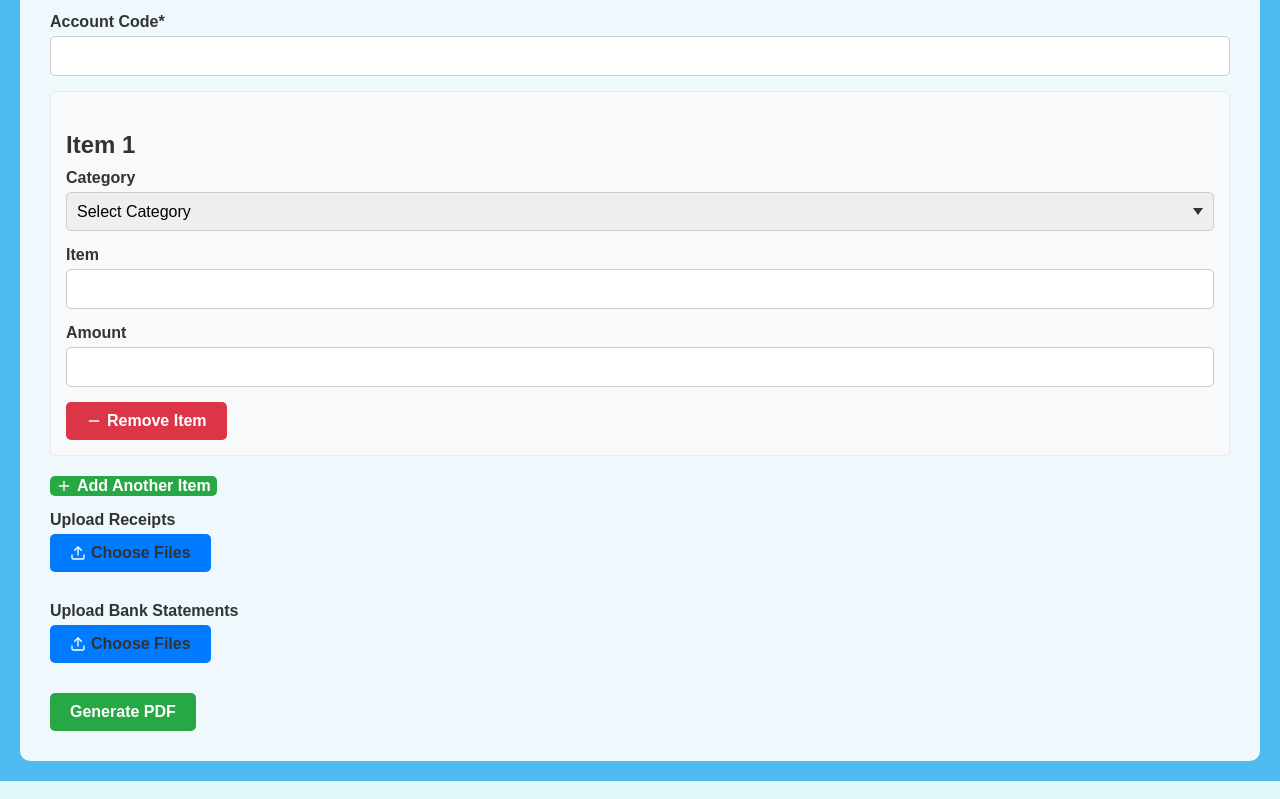
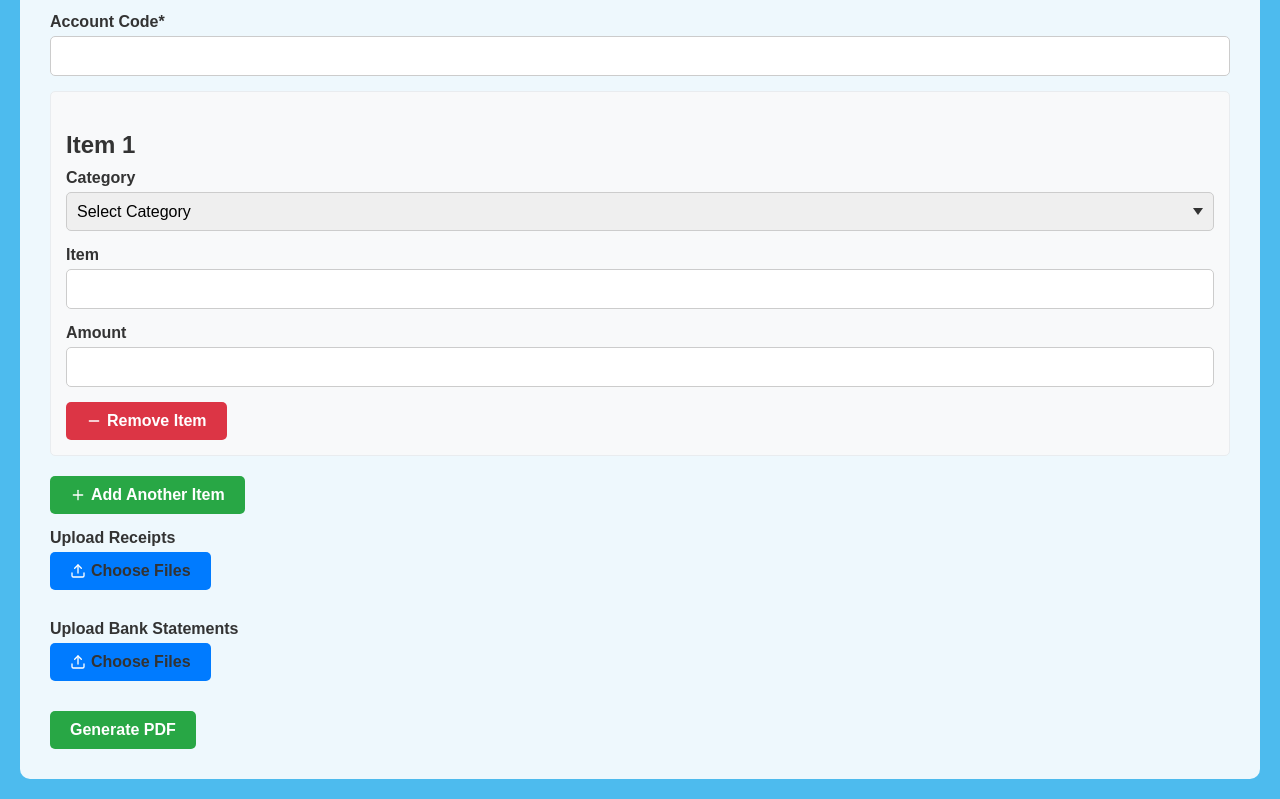
Before and after one commit to Rawted/disbursement, a React (Vite) app: page / in a window 1280 px wide. Shown: the part 619-1418 px from the top of the page. Built offline with nearby package versions, Linux system fonts and the light colour scheme.

Commit message:
fixed margins11

```diff
--- a/src/components/MainPage.css
+++ b/src/components/MainPage.css
@@ -103,21 +103,7 @@ h3 {
 }
 
 /* Buttons */
-.add-button {
-  adding: 10px 20px;
-  font-size: 1rem;
-  font-weight: bold;
-  border: none;
-  border-radius: 5px;
-  cursor: pointer;
-  background: #28a745;
-  color: #fff;
-  transition: background-color 0.2s;
-  display: inline-flex;
-  align-items: center;
-  gap: 5px;
-  margin-bottom: 15px;
-}
+.add-button,
 .remove-button,
 .generate-button,
 .remove-file-button {
@@ -133,6 +119,10 @@ h3 {
   display: inline-flex;
   align-items: center;
   gap: 5px;
+}
+
+.add-button {
+  margin-bottom: 15px;
 }
 
 .add-button:hover,
@@ -198,7 +188,7 @@ h3 {
 
 .file-item span {
   font-weight: bold;
-  color: #fff; /* Set text color to white */
+  color: #333; /* Set text color to grey */
 }
 
 /* Remove File Button */
```
